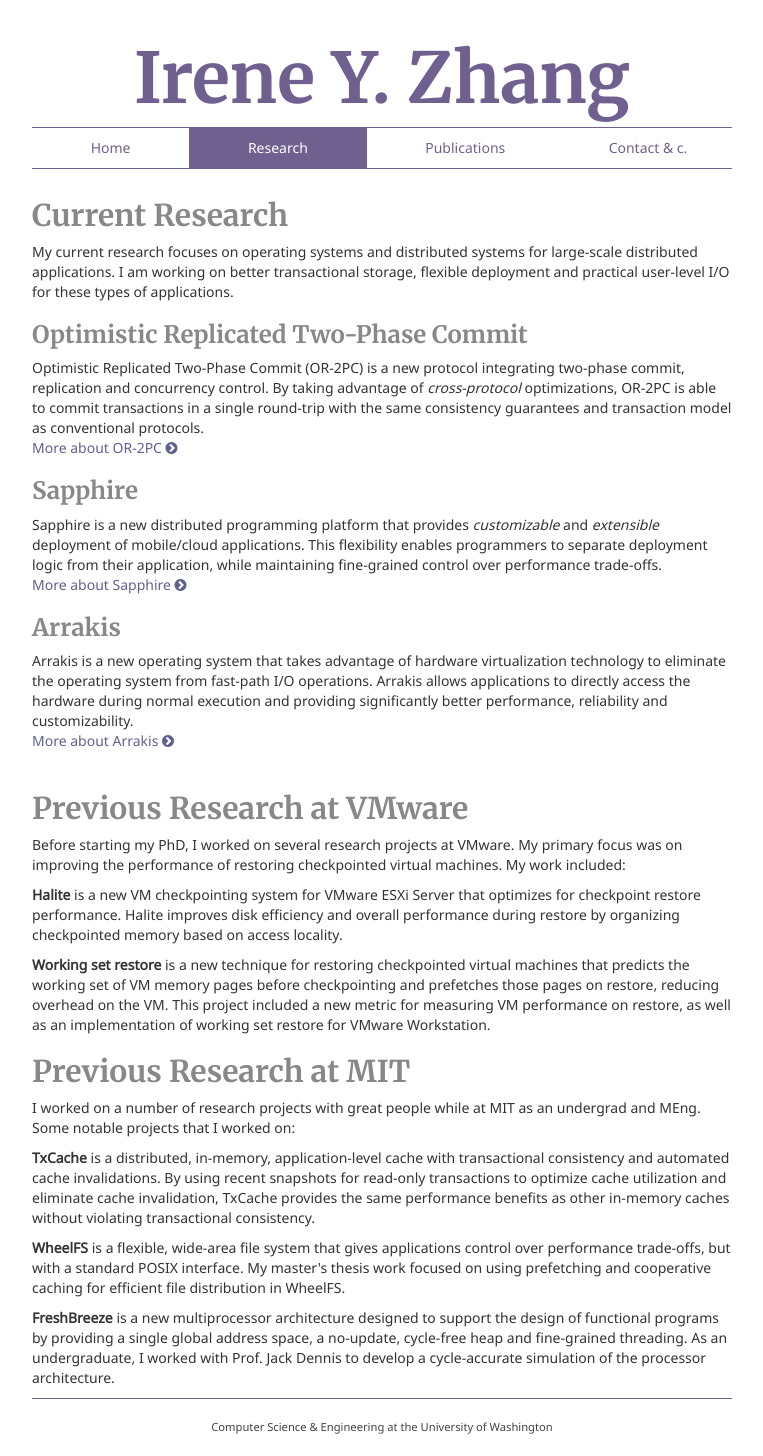
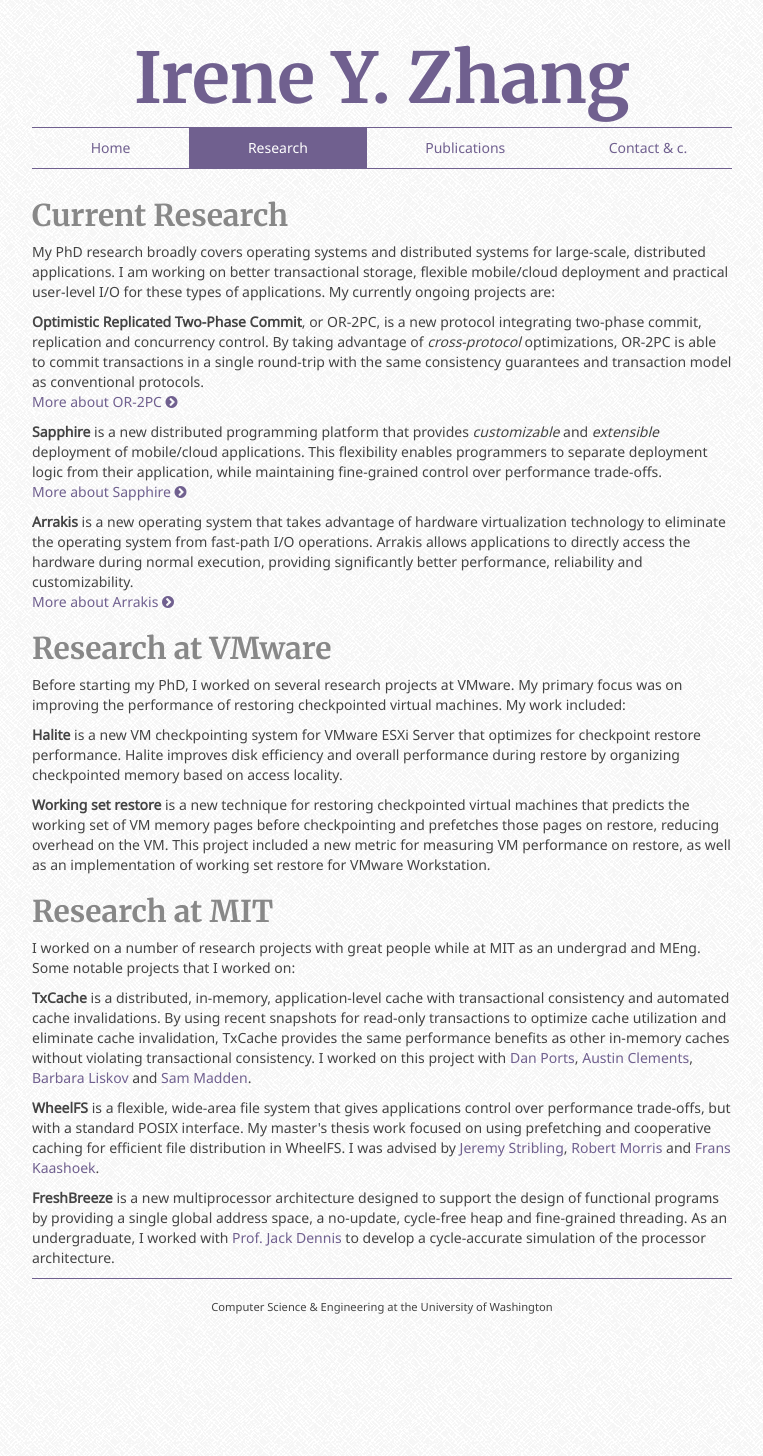
Before and after one commit to iyzhang/www, a Jekyll site: the page built from research/index.html, in a window 1280 px wide. Shown: the whole page, without its empty margins (258-1021 px from the left). Built offline with Jekyll 4.4.1, drawn with Linux system fonts in a browser that asks for light colours; nearby versions of some CDN libraries; Markdown is read by kramdown in place of the engine named in the settings; after the commit the page ends 1336 px from its top, so only the background shows below that.

Commit message:
fixing typos, adding background

```diff
--- a/css/group.css
+++ b/css/group.css
@@ -2,6 +2,7 @@
 body {
   padding-top: 20px;
   padding-bottom: 20px;
+  background: url(/img/greyzz.png) repeat 0 0;
 }
 
 h1, h2, h3, h4, h5, h6 {
--- a/research/index.html
+++ b/research/index.html
@@ -2,49 +2,49 @@
 layout: default
 title: Current Research
 ---
-
-My current research focuses on operating systems and distributed
-systems for large-scale distributed applications. I am working on
-better transactional storage, flexible deployment and practical
-user-level I/O for these types of applications.
-
-<h3>Optimistic Replicated Two-Phase Commit</h3>
 <p>
-Optimistic Replicated Two-Phase Commit (OR-2PC) is a new protocol
-integrating two-phase commit, replication and concurrency control. By
-taking advantage of <em>cross-protocol</em> optimizations, OR-2PC is
-able to commit transactions in a single round-trip with the same
-consistency guarantees and transaction model as conventional
+My PhD research broadly covers operating systems and distributed
+systems for large-scale, distributed applications. I am working on
+better transactional storage, flexible mobile/cloud deployment and
+practical user-level I/O for these types of applications. My currently
+ongoing projects are:
+</p>
+<!-- <h3>Optimistic Replicated Two-Phase Commit</h3> -->
+<p>
+<b>Optimistic Replicated Two-Phase Commit</b>, or OR-2PC, is a new
+protocol integrating two-phase commit, replication and concurrency
+control. By taking advantage of <em>cross-protocol</em> optimizations,
+OR-2PC is able to commit transactions in a single round-trip with the
+same consistency guarantees and transaction model as conventional
 protocols.<br />
-<a href="{{ site.base }}/or-2pc/index.html">More about OR-2PC
+<a href="research/or-2pc/index.html">More about OR-2PC
   <i class="fa fa-chevron-circle-right"></i></a>
 </p>
 
 
-<h3>Sapphire</h3>
-Sapphire is a new distributed programming platform that provides
-<em>customizable</em> and <em>extensible</em> deployment of mobile/cloud
-applications.  This flexibility enables programmers to separate
-deployment logic from their application, while maintaining
+<!-- <h3>Sapphire</h3> -->
+<b>Sapphire</b> is a new distributed programming platform that provides
+<em>customizable</em> and <em>extensible</em> deployment of
+mobile/cloud applications.  This flexibility enables programmers to
+separate deployment logic from their application, while maintaining
 fine-grained control over performance trade-offs.<br />
 <a href="http://sapphire.cs.washington.edu">More about Sapphire
   <i class="fa fa-chevron-circle-right"></i></a>
 </p>
 
-<h3>Arrakis</h3>
+<!-- <h3>Arrakis</h3>  -->
 <p>
-Arrakis is a new operating system that takes advantage of hardware
-virtualization technology to eliminate the operating system from
-fast-path I/O operations. Arrakis allows applications to directly
-access the hardware during normal execution and providing
-significantly better performance, reliability and
-customizability.<br />
+<b>Arrakis</b> is a new operating system that takes advantage of
+hardware virtualization technology to eliminate the operating system
+from fast-path I/O operations. Arrakis allows applications to directly
+access the hardware during normal execution, providing significantly
+better performance, reliability and customizability.<br />
 <a href="http://arrakis.cs.washington.edu">More about Arrakis
   <i class="fa fa-chevron-circle-right"></i></a>
 </p>
 
-<hr />
-<h2>Previous Research at VMware</h2>
+
+<h2>Research at VMware</h2>
 <p>
 Before starting my PhD, I worked on several research projects at
 VMware. My primary focus was on improving the performance of restoring
@@ -64,26 +64,36 @@ VM performance on restore, as well as an implementation of working set
 restore for VMware Workstation.
 </p>
 
-<h2>Previous Research at MIT</h2>
+<h2>Research at MIT</h2>
 <p>
 I worked on a number of research projects with great people while at
 MIT as an undergrad and MEng. Some notable projects that I worked on:
 </p>
-<p><b>TxCache</b> is a distributed, in-memory, application-level cache with
-transactional consistency and automated cache invalidations. By using
-recent snapshots for read-only transactions to optimize cache
+<p><b>TxCache</b> is a distributed, in-memory, application-level cache
+with transactional consistency and automated cache invalidations. By
+using recent snapshots for read-only transactions to optimize cache
 utilization and eliminate cache invalidation, TxCache provides the
 same performance benefits as other in-memory caches without violating
-transactional consistency.
+transactional consistency. I worked on this project
+with <a href="http://drkp.net">Dan
+Ports</a>, <a href="http://web.mit.edu/amdragon/www/pubs/">Austin
+Clements</a>, <a href="http://www.pmg.csail.mit.edu/~liskov/">Barbara
+Liskov</a> and <a href="http://db.lcs.mit.edu/madden/">Sam Madden</a>.
 </p>
-<p><b>WheelFS</b> is a flexible, wide-area file system that gives applications
-control over performance trade-offs, but with a standard POSIX
-interface. My master's thesis work focused on using prefetching and
-cooperative caching for efficient file distribution in WheelFS.
+<p><b>WheelFS</b> is a flexible, wide-area file system that gives
+applications control over performance trade-offs, but with a standard
+POSIX interface. My master's thesis work focused on using prefetching
+and cooperative caching for efficient file distribution in WheelFS. I
+was advised by <a href="http://pdos.csail.mit.edu/~strib/">Jeremy
+Stribling</a>, <a href="http://pdos.csail.mit.edu/rtm/">Robert
+Morris</a> and <a href="http://pdos.csail.mit.edu/~kaashoek/">Frans
+Kaashoek</a>.
 </p>
-<p><b>FreshBreeze</b> is a new multiprocessor architecture designed to support
-the design of functional programs by providing a single global address
-space, a no-update, cycle-free heap and fine-grained threading. As an
-undergraduate, I worked with Prof. Jack Dennis to develop a
-cycle-accurate simulation of the processor architecture.
+<p><b>FreshBreeze</b> is a new multiprocessor architecture designed to
+support the design of functional programs by providing a single global
+address space, a no-update, cycle-free heap and fine-grained
+threading. As an undergraduate, I worked
+with <a href="http://csg.csail.mit.edu/Users/dennis/">Prof. Jack
+Dennis</a> to develop a cycle-accurate simulation of the processor
+architecture.
 </p>
```
Also changed, not shown: index.html (+8 -0 lines), css/bootstrap.css, css/bootstrap.min.css, img/greyzz.png (added).
